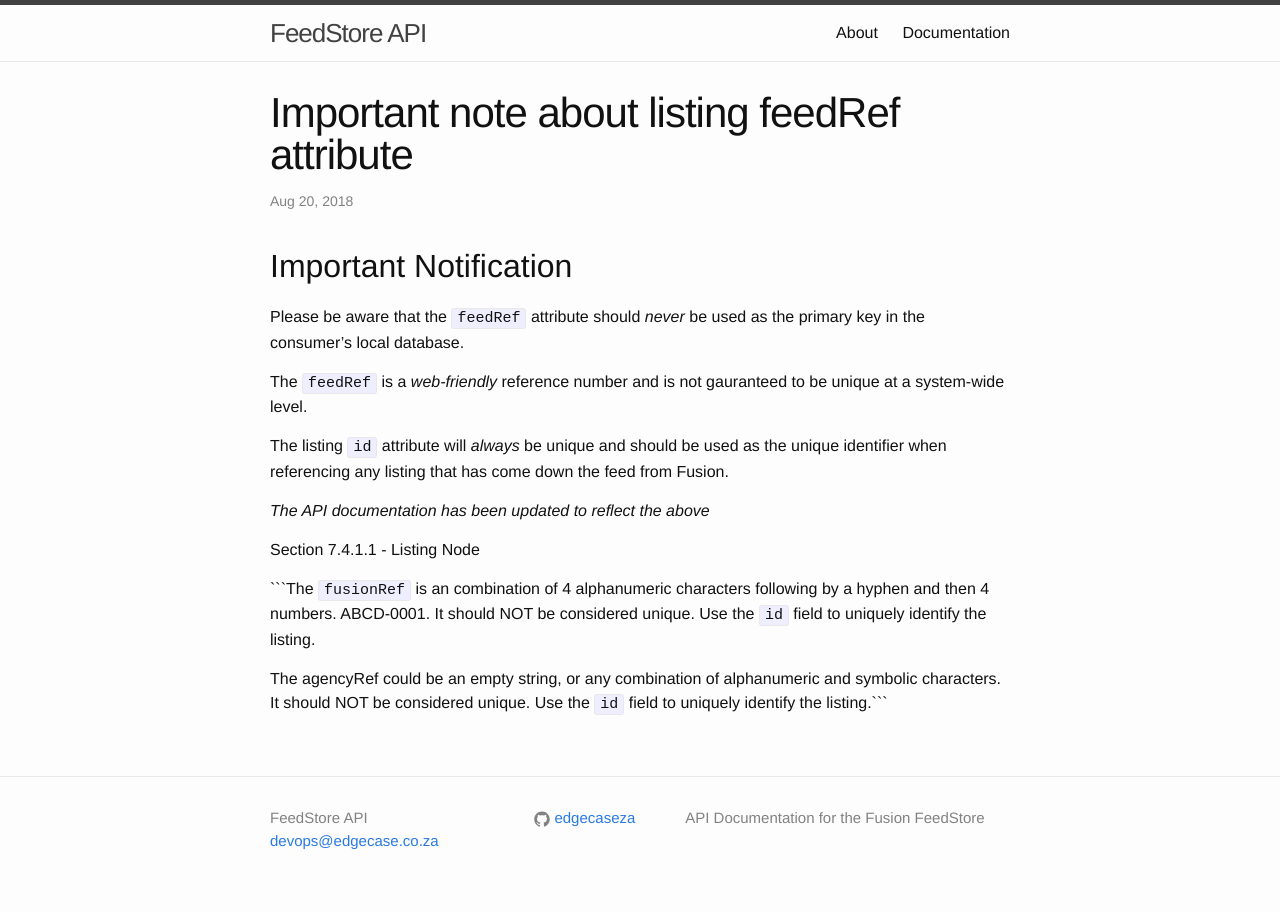
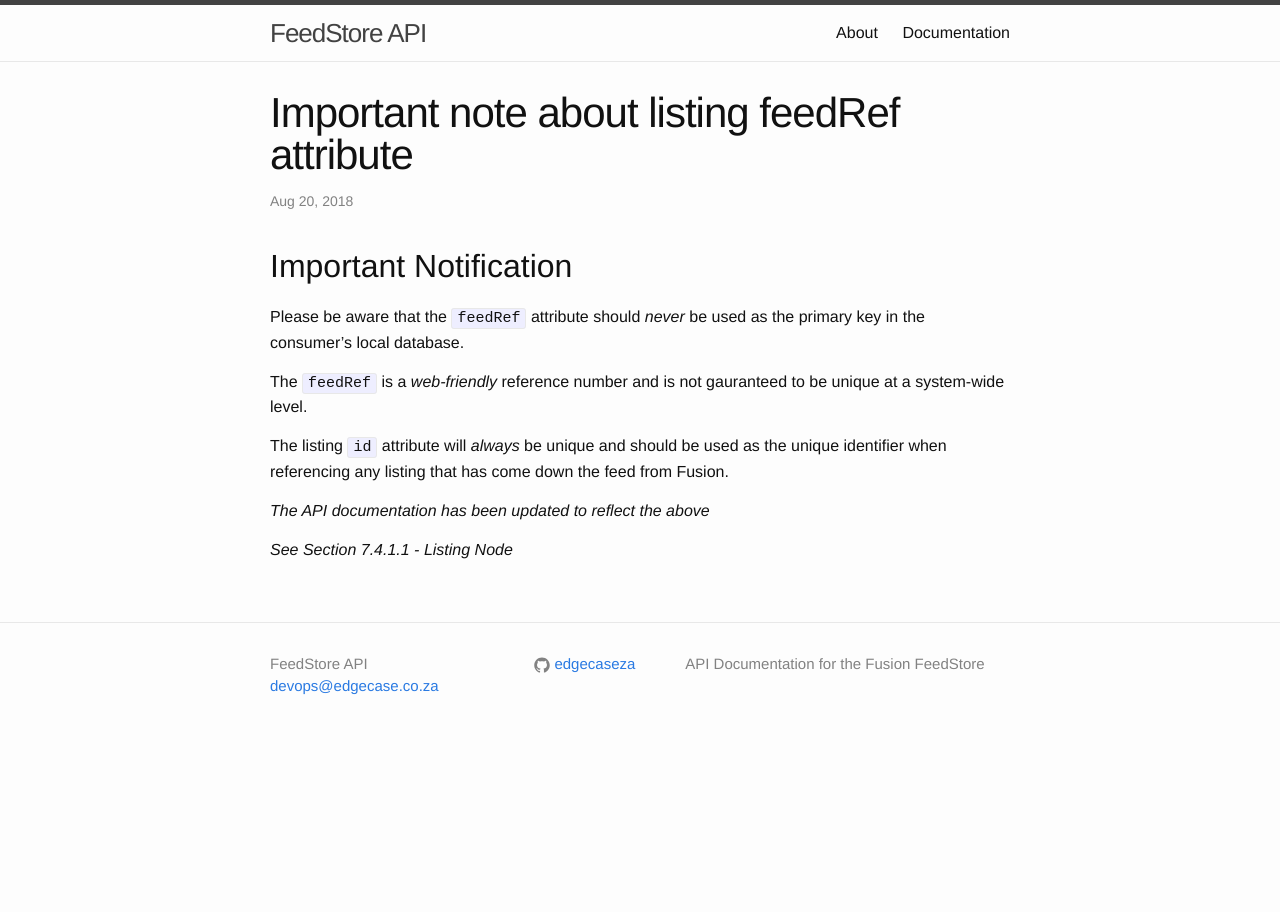
Before and after one commit to EdgeCaseZA/FeedStoreAPI, a Jekyll site: the page built from _posts/2018-08-20-fusion-ref-important-note.md, in a window 1280 px wide. Built offline with Jekyll 4.4.1, drawn with Linux system fonts in a browser that asks for light colours.

Commit message:
formatting

````diff
--- a/_posts/2018-08-20-fusion-ref-important-note.md
+++ b/_posts/2018-08-20-fusion-ref-important-note.md
@@ -12,8 +12,4 @@
 
 _The API documentation has been updated to reflect the above_
 
-Section 7.4.1.1 - Listing Node
-
-```The `fusionRef` is an combination of 4 alphanumeric characters following by a hyphen and then 4 numbers. ABCD-0001. It should NOT be considered unique. Use the `id` field to uniquely identify the listing.
-
-The agencyRef could be an empty string, or any combination of alphanumeric and symbolic characters. It should NOT be considered unique. Use the `id` field to uniquely identify the listing.```
+_See Section 7.4.1.1 - Listing Node_
````
